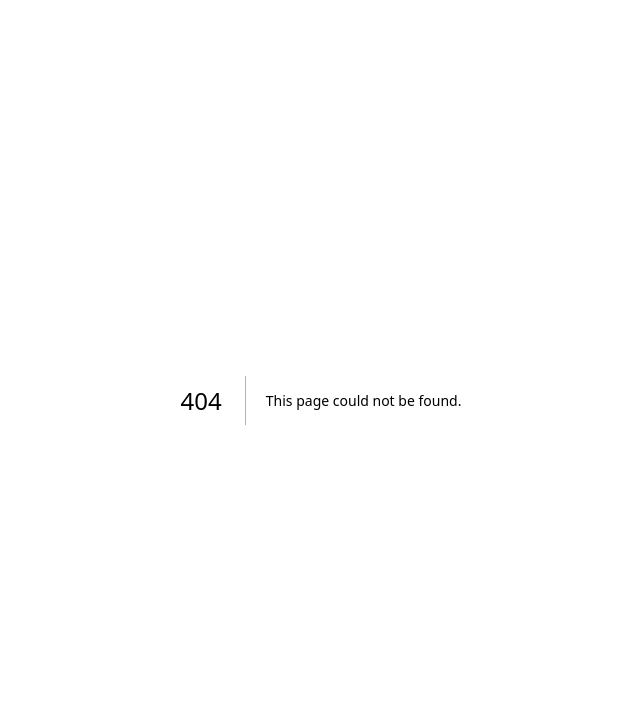
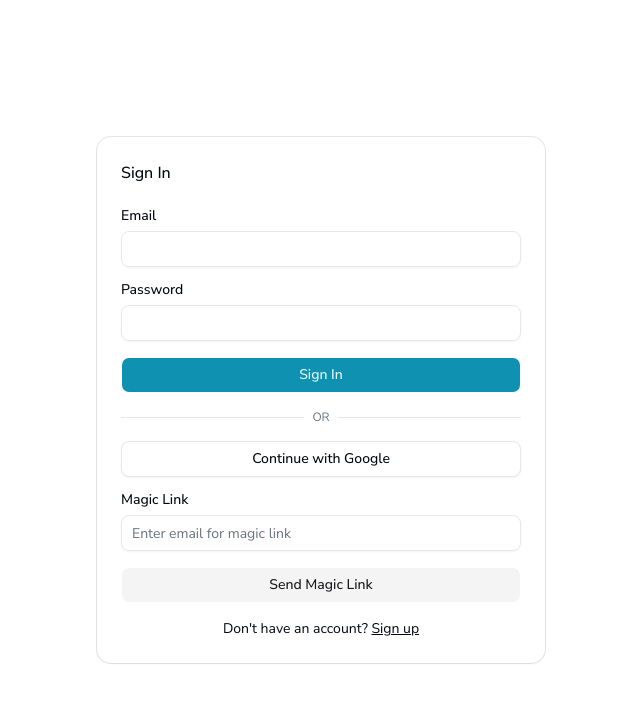
Before and after one commit to Hbaig2701/rothcheatcode, a Next.js app: page /login in a window 1280 px wide. Before the commit this address had no page. Shown: the top 702 px of the page, without its empty margins (319-959 px from the left). Built offline with nearby package versions, Linux system fonts and the light colour scheme.

Commit message:
feat(01-02): add login page with multiple auth methods
- Email/password form with SubmitButton loading state
- Google OAuth button with pending feedback
- Magic link form for passwordless auth
- Displays message/error from URL params
- Links to signup page

```diff
--- /dev/null
+++ b/app/(auth)/login/page.tsx
@@ -0,0 +1,76 @@
+import { login, signInWithGoogle, signInWithMagicLink } from '@/lib/actions/auth'
+import { SubmitButton } from '@/components/submit-button'
+import { Input } from '@/components/ui/input'
+import { Label } from '@/components/ui/label'
+import { Card, CardContent, CardHeader, CardTitle } from '@/components/ui/card'
+import Link from 'next/link'
+
+export default async function LoginPage({
+  searchParams,
+}: {
+  searchParams: Promise<{ message?: string; error?: string }>
+}) {
+  const { message, error } = await searchParams
+
+  return (
+    <div className="flex min-h-screen items-center justify-center">
+      <Card className="w-full max-w-md">
+        <CardHeader>
+          <CardTitle>Sign In</CardTitle>
+        </CardHeader>
+        <CardContent className="space-y-4">
+          {message && (
+            <p className="text-sm text-green-600">{message}</p>
+          )}
+          {error && (
+            <p className="text-sm text-red-600">{error}</p>
+          )}
+
+          <form className="space-y-4">
+            <div className="space-y-2">
+              <Label htmlFor="email">Email</Label>
+              <Input id="email" name="email" type="email" required />
+            </div>
+            <div className="space-y-2">
+              <Label htmlFor="password">Password</Label>
+              <Input id="password" name="password" type="password" required />
+            </div>
+            <SubmitButton formAction={login} className="w-full" pendingText="Signing in...">
+              Sign In
+            </SubmitButton>
+          </form>
+
+          <div className="relative">
+            <div className="absolute inset-0 flex items-center">
+              <span className="w-full border-t" />
+            </div>
+            <div className="relative flex justify-center text-xs uppercase">
+              <span className="bg-background px-2 text-muted-foreground">Or</span>
+            </div>
+          </div>
+
+          <form>
+            <SubmitButton formAction={signInWithGoogle} variant="outline" className="w-full" pendingText="Connecting...">
+              Continue with Google
+            </SubmitButton>
+          </form>
+
+          <form className="space-y-4">
+            <div className="space-y-2">
+              <Label htmlFor="magic-email">Magic Link</Label>
+              <Input id="magic-email" name="email" type="email" placeholder="Enter email for magic link" />
+            </div>
+            <SubmitButton formAction={signInWithMagicLink} variant="secondary" className="w-full" pendingText="Sending...">
+              Send Magic Link
+            </SubmitButton>
+          </form>
+
+          <p className="text-center text-sm">
+            Don&apos;t have an account?{' '}
+            <Link href="/signup" className="underline">Sign up</Link>
+          </p>
+        </CardContent>
+      </Card>
+    </div>
+  )
+}
```
